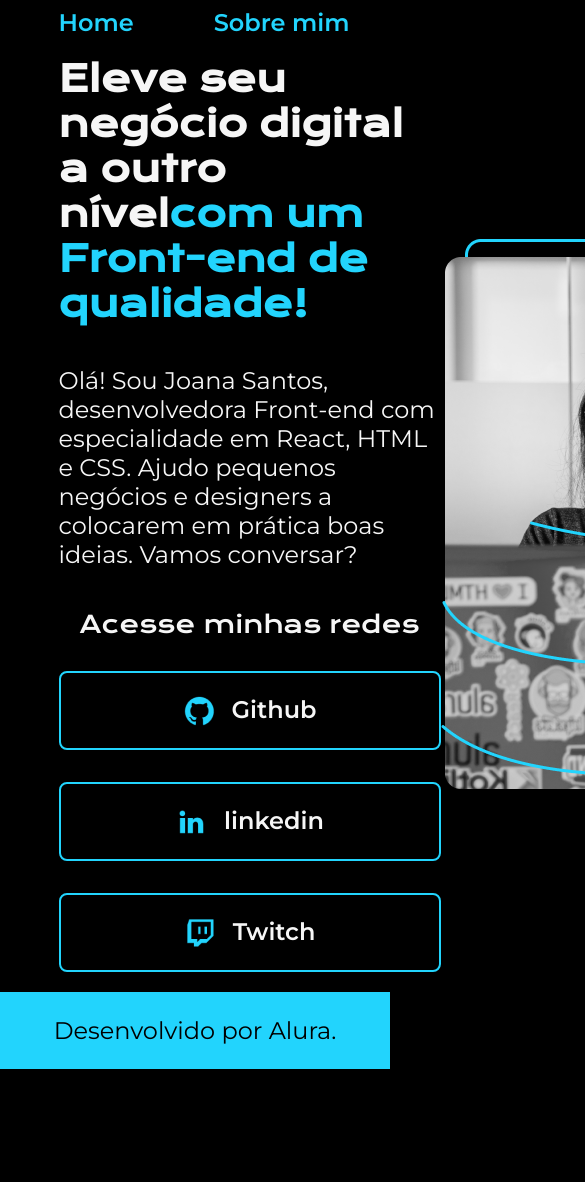
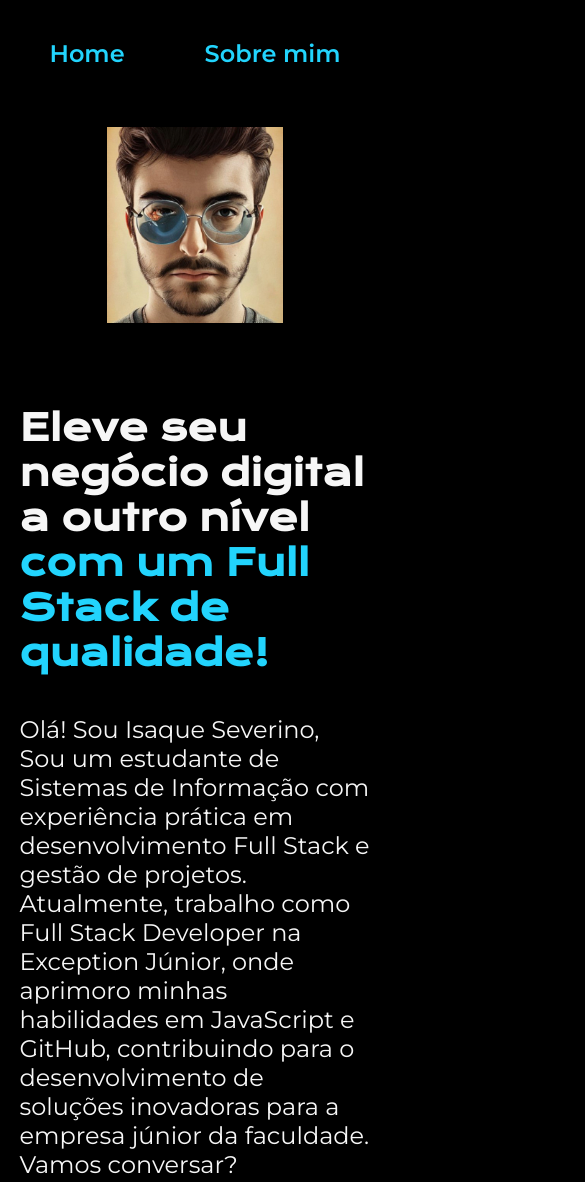
Before and after one commit to Isaqye/sobreMim, a plain HTML site: page index.html in a window 390 px wide. Shown: the top 1182 px of the page, 585 px wide, since content can reach past the window. Before the commit the page ends 1069 px from the top, so only its background shows below. Drawn offline with nearby package versions, Linux system fonts and the light colour scheme.

Commit message:
Add files via upload

```diff
--- a/index.html
+++ b/index.html
@@ -19,33 +19,34 @@
     <main class="apresentacao">
         <section class="apresentacao__conteudo">
             <h1 class="apresentacao__conteudo__titulo">Eleve seu negócio digital a outro nível<strong
-            class="titulo-destaque">com um Front-end de qualidade!
+            class="titulo-destaque"> com um Full Stack de qualidade!
             </strong></h1>
-            <p class="apresentacao__conteudo__texto">Olá! Sou Joana Santos, desenvolvedora
-            Front-end com especialidade em React, HTML e
-            CSS. Ajudo pequenos negócios e designers a
-            colocarem em prática boas ideias. Vamos
+            <p class="apresentacao__conteudo__texto">Olá! Sou Isaque Severino, Sou um estudante de Sistemas de Informação com experiência prática em desenvolvimento Full Stack e gestão de projetos. Atualmente, trabalho como Full Stack Developer na Exception Júnior, onde aprimoro minhas habilidades em JavaScript e GitHub, contribuindo para o desenvolvimento de soluções inovadoras para a empresa júnior da faculdade. Vamos
             conversar?</p>
             <div class="apresentacao__links">
                 <h2 class="apresentacao__links__subtitulo">Acesse minhas redes</h2>
-                <a class="apresentacao__links__link" href="https://github.com/rafaballerini">
+                <a class="apresentacao__links__navegacao" href="https://github.com/Isaqye">
                     <img src="./assets/github.png">
                     Github
                 </a>
-                <a class="apresentacao__links__link" href="https://linkedin.com/in/rafaellaballerini">
+                <a class="apresentacao__links__navegacao" href="https://www.linkedin.com/in/isaque-severino-4115ab293/">
                     <img src="./assets/linkedin.png">
                     linkedin
                 </a>
-                <a class="apresentacao__links__link" href="https://twitch.tv/guilimadev">
+                <a class="apresentacao__links__navegacao" href="https://www.twitch.tv/isaqye">
                     <img src="./assets/twitch.png">
                     Twitch
                 </a>
+                <a class="apresentacao__links__navegacao" href="https://w.app/ui9xz2">
+                    <img src="./assets/whatsapp.png">
+                    Whatsapp
+                </a>
             </div>
         </section>
-        <img src="./assets/imagem.png" alt="Foto da Joana Santos programando">
+        <img class="apresentacao__imagem" src="./assets/Adobe Express - file (1).jpg" alt="Foto feito por IA do Isaque">
     </main>
     <footer class="rodape">
-        <p>Desenvolvido por Alura.</p>
+        <p>Desenvolvido por Isaque Severino.</p>
     </footer>
 </body>
 
--- a/styles/style.css
+++ b/styles/style.css
@@ -19,6 +19,7 @@ body{
     background-color: var(--cor-primaria);
     color: var(--cor-secundaria);
 }
+
 .cabecalho{
     padding: 2% 0% 0% 15%;
 }
@@ -28,7 +29,7 @@ body{
 }
 .cabecalho__menu__link{
     font-family: var(--fonte-secundaria);
-    font-size: 24px;
+    font-size: 1.5rem;
     font-weight: 600;
     color: var(--cor-terciaria);
     text-decoration: none;
@@ -38,23 +39,24 @@ body{
     display: flex;
     align-items: center;
     justify-content: space-between;
+    gap: 82px;
 }
 .apresentacao__conteudo{
-    width: 615px;
+    width: 50%;
     display: flex;
     flex-direction: column;
     gap: 40px;
 }
 
 .apresentacao__conteudo__titulo{
-    font-size: 36px;
+    font-size: 2.25rem;
     font-family: var(--fonte-primaria);
 }
 .titulo-destaque{
     color: var(--cor-terciaria);
 }
 .apresentacao__conteudo__texto{
-    font-size: 24px;
+    font-size: 1.5rem;
     font-family: var(--fonte-secundaria);
 }
 
@@ -68,25 +70,28 @@ body{
 .apresentacao__links__subtitulo{
     font-family: var(--fonte-primaria);
     font-weight: 400;
-    font-size: 24px;
+    font-size: 1.5rem;
 }
-.apresentacao__links__link{
+.apresentacao__links__navegacao{
     display: flex;
     justify-content: center;
     gap: 16px;
     border: 2px solid var(--cor-terciaria);
-    width: 378px;
+    width: 50%;
     text-align: center;
     border-radius: 8px;
-    font-size: 24px;
+    font-size: 1.5rem;
     font-weight: 600;
     padding: 21.5px 0;
     text-decoration: none;
     color: var(--cor-secundaria);
     font-family: var(--fonte-secundaria);
 }
-.apresentacao__links__link:hover{
+.apresentacao__links__navegacao:hover{
     background-color: var(--cor-hover);
+}
+.apresentacao__imagem{
+    width: 50%;
 }
 .rodape{
     color: var(--cor-primaria);
@@ -94,6 +99,22 @@ body{
     padding: 24px;
     text-align: center;
     font-family: var(--fonte-secundaria);
-    font-size: 24px;
+    font-size: 1.5rem;
     font-weight: 400;
 }
+
+@media (max-width: 1200px) {
+    .cabecalho{
+         padding: 10%;
+    }
+    .cabecalho__menu{
+        justify-content: center;
+    }
+    .apresentacao{
+        flex-direction: column-reverse;
+        padding: 5%;
+    }
+    .apresentacao__conteudo{
+        width: auto;
+    }
+}
```
Also changed, not shown: about.html (+7 -12 lines), assets/Adobe Express - file (1).jpg (added), assets/codigos1.png (added), assets/codigos2.png (added), assets/logo-github.svg (added), assets/whatsapp-redondo.png (added), assets/whatsapp.png (added).
